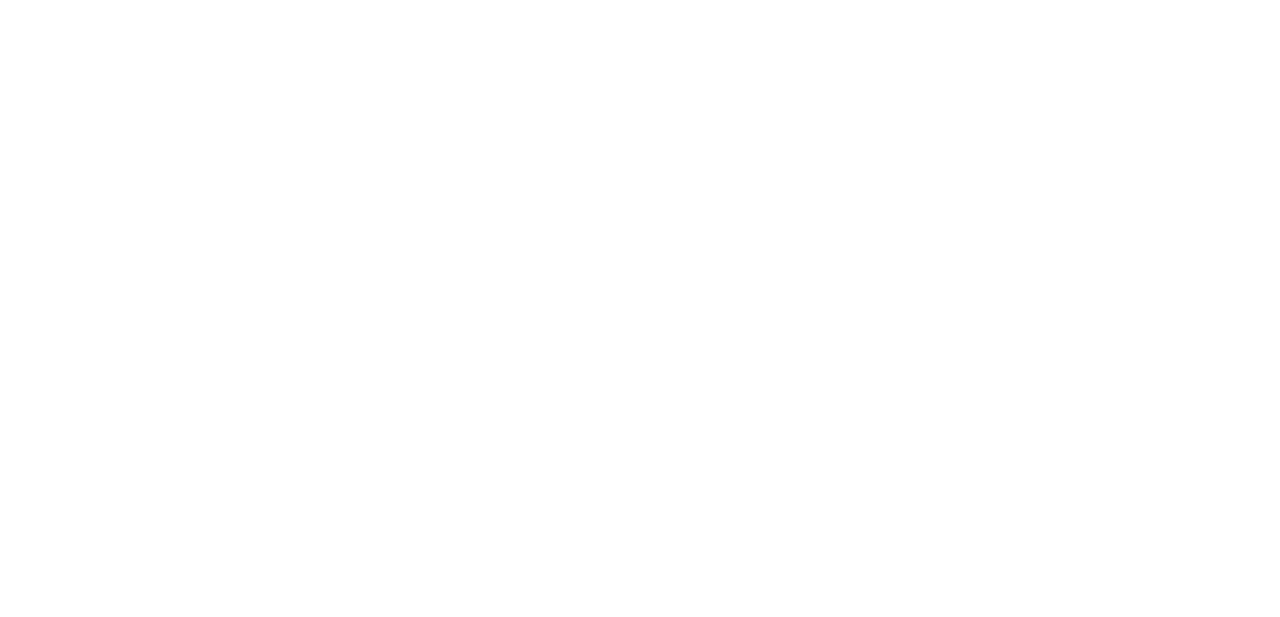
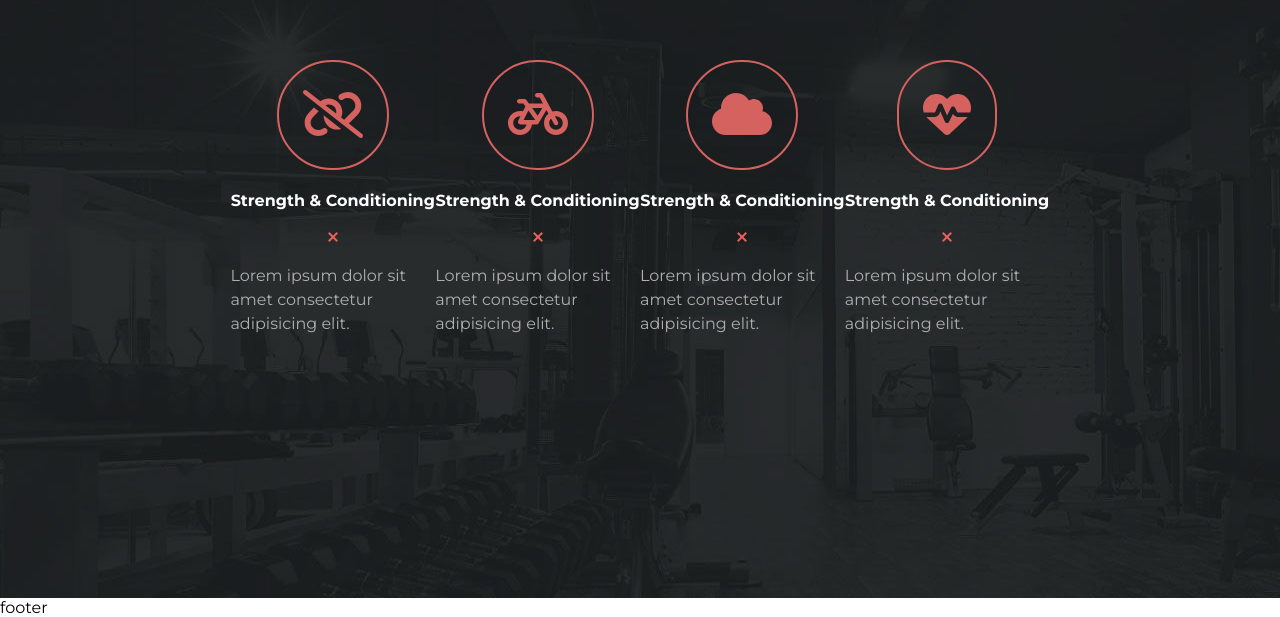
Before and after one commit to giacomo1235/proj-html-vuej, a Vue app: page / in a window 1280 px wide. Shown: the part 2769-3386 px from the top of the page. Before the commit the page ends 2080 px from the top, so only its background shows below. Built offline with nearby package versions, Linux system fonts and the light colour scheme.

Commit message:
cards stilizzae e dinamiche

```diff
--- a/src/components/MainGym.vue
+++ b/src/components/MainGym.vue
@@ -35,8 +35,13 @@
     </section>
     <section class="containercards">
       <div class="cards">
-        <div class="card">
-          <img src="" alt="">
+        <div class="card" v-for="card in arrFirstCards" :key="card.font">
+          <div class="font">
+           <font-awesome-icon :icon="card.font" />
+          </div>
+          <h1>{{card.title}}</h1>
+          <img src="../assets/images/divider-x-red.png" alt="cross">
+          <p>{{card.text}}</p>
         </div>
       </div>
     </section>
@@ -45,7 +50,33 @@
 
 <script>
 export default {
-  name: 'MainGym'
+  name: 'MainGym',
+  data () {
+    return {
+      arrFirstCards: [
+        {
+          font: 'fa-link-slash',
+          title: 'Strength & Conditioning',
+          text: 'Lorem ipsum dolor sit amet consectetur adipisicing elit.'
+        },
+        {
+          font: 'fa-solid fa-bicycle',
+          title: 'Strength & Conditioning',
+          text: 'Lorem ipsum dolor sit amet consectetur adipisicing elit.'
+        },
+        {
+          font: 'fa-solid fa-cloud',
+          title: 'Strength & Conditioning',
+          text: 'Lorem ipsum dolor sit amet consectetur adipisicing elit.'
+        },
+        {
+          font: 'fa-solid fa-heart-pulse',
+          title: 'Strength & Conditioning',
+          text: 'Lorem ipsum dolor sit amet consectetur adipisicing elit.'
+        }
+      ]
+    }
+  }
 }
 </script>
 
@@ -91,7 +122,9 @@
           color: $chestnut_rose
           border-color: $chestnut_rose
   .worldfitness
+    height: 100vh
     background-color: $shark
+    @include flex-layout (center, center, no-wrap)
     .content
       color: $white
       margin: 0 auto
@@ -110,7 +143,6 @@
       width: 80%
       margin: 0 auto
       @include flex-layout (center, center, wrap)
-      /* padding: 8rem 0 */
       .image
         width:50%
         padding: 0 1rem
@@ -145,4 +177,28 @@
           cursor: pointer
           border-color: red
   .containercards
+    background-image: url(../assets/images/gym_bkgd_bw-compressor.jpg)
+    height:100vh
+    @include flex-layout (center, center, no-wrap)
+    .cards
+      @include flex-layout (center, center, wrap)
+      width: 80%
+      margin: 0 auto
+      .card
+        width: 20%
+        @include flex-layout (center, center, wrap)
+        flex-direction: column
+        gap: 1.3rem
+        .font
+          font-size: 3rem
+          font-wheight: 600
+          color: $chestnut_rose
+          border: 2px solid $chestnut_rose
+          border-radius: 20rem
+          padding: 1.5rem
+        h1
+          font-size: 1rem
+        p
+          color: $edward
+          line-height:1.5rem
 </style>
--- a/src/main.js
+++ b/src/main.js
@@ -1,7 +1,16 @@
 import Vue from 'vue'
 import App from './App.vue'
+import { library } from '@fortawesome/fontawesome-svg-core'// fontawesome
+import { FontAwesomeIcon } from '@fortawesome/vue-fontawesome'// fontawesome
+import { faBicycle, faCloud, faHeartPulse, faLinkSlash } from '@fortawesome/free-solid-svg-icons'
+
+library.add(faLinkSlash)
+library.add(faBicycle)
+library.add(faCloud)
+library.add(faHeartPulse)
 
 Vue.config.productionTip = false
+Vue.component('font-awesome-icon', FontAwesomeIcon)// fontawesome
 
 new Vue({
   render: h => h(App)
```
Also changed, not shown: package.json (+7 -1 lines), 1 other file (tests, documents, lock files or other folders).
